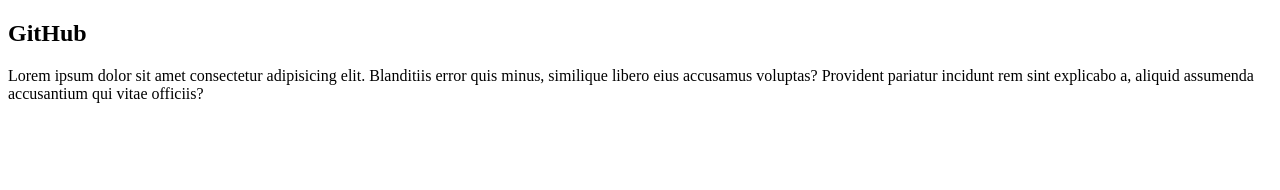
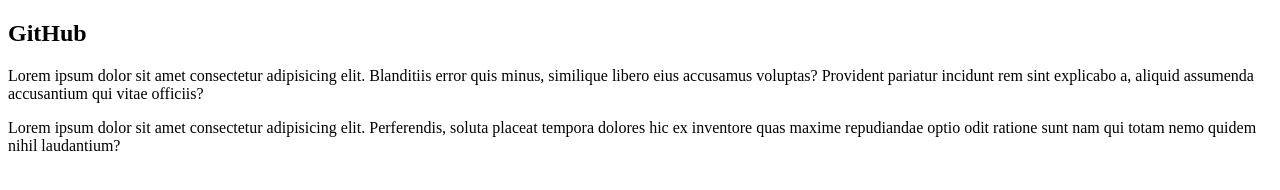
Before and after one commit to Stealty/git-tutorial, a plain HTML site: page index.html in a window 1280 px wide. Drawn offline with Linux system fonts and the light colour scheme.

Commit message:
Adição de novo texto lorem

```diff
--- a/index.html
+++ b/index.html
@@ -15,6 +15,9 @@
             <p>Lorem ipsum dolor sit amet consectetur adipisicing elit. Blanditiis error quis minus, similique libero
                 eius accusamus voluptas? Provident pariatur incidunt rem sint explicabo a, aliquid assumenda accusantium
                 qui vitae officiis?</p>
+            <p>Lorem ipsum dolor sit amet consectetur adipisicing elit. Perferendis, soluta placeat tempora dolores hic
+                ex inventore quas maxime repudiandae optio odit ratione sunt nam qui totam nemo quidem nihil laudantium?
+            </p>
         </main>
     </body>
 
```
